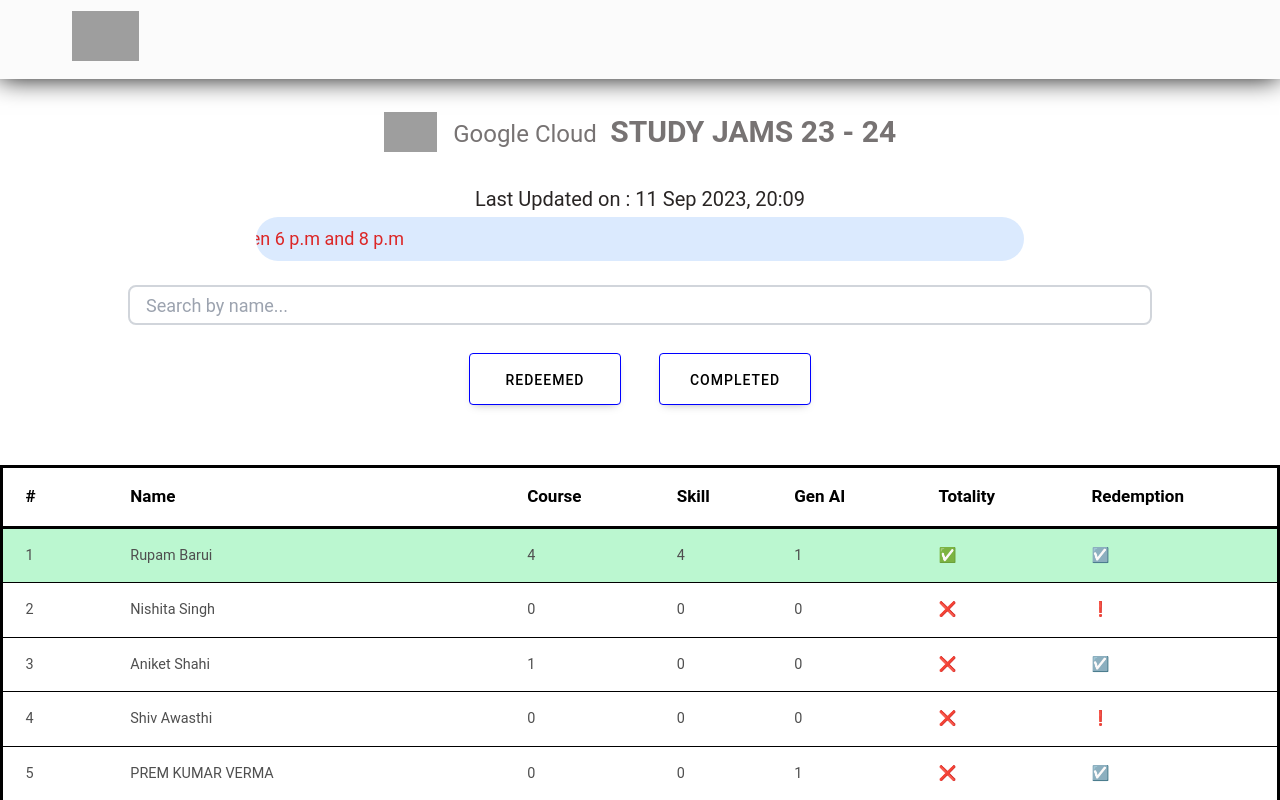
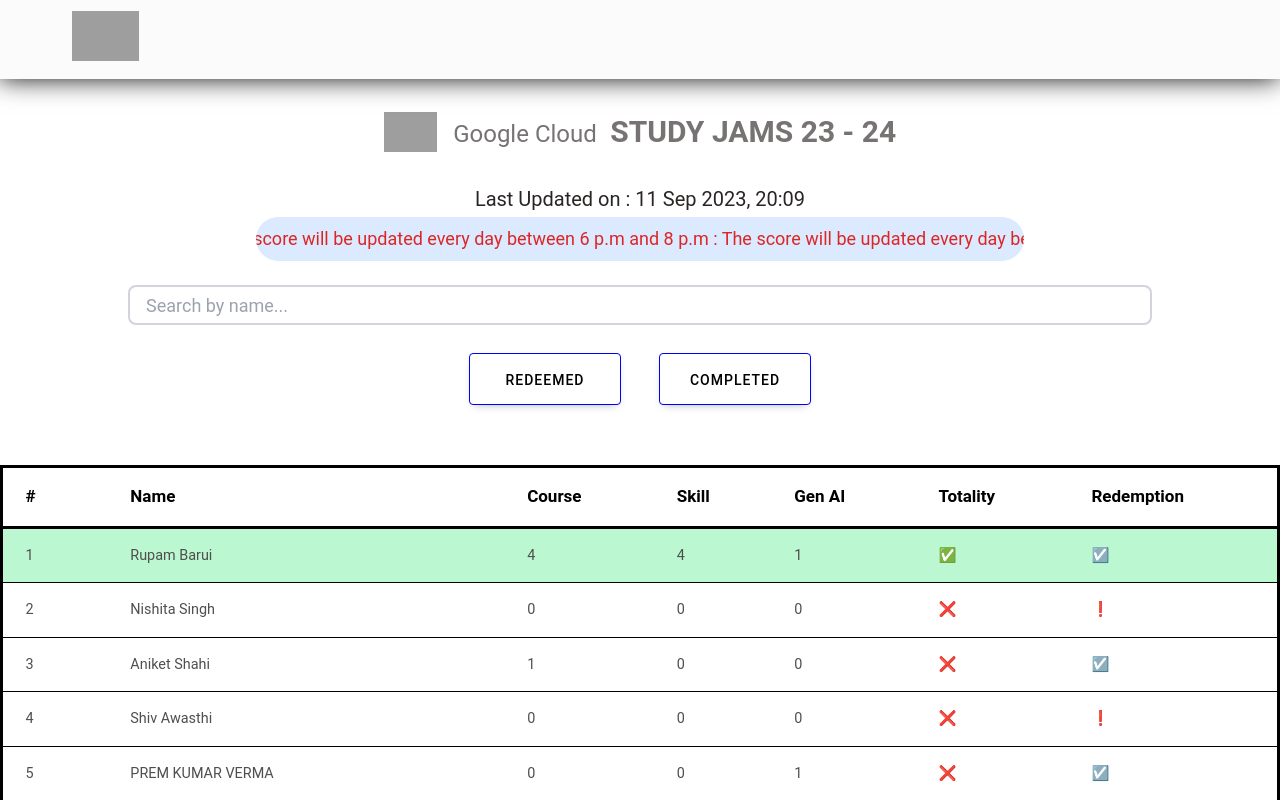
Before and after one commit to aniket0608/gcp-progress, a React (Create React App) app: page / in a window 1280 px wide. Shown: the top 800 px of the page. Built offline with nearby package versions, Linux system fonts and the light colour scheme; grey boxes are pictures that could not be loaded.

Commit message:
animation update

```diff
--- a/src/css/App.css
+++ b/src/css/App.css
@@ -29,16 +29,16 @@
 .marquee{
     padding: 24px 0;
     white-space: nowrap;
-    animation: marquee 6.5s linear infinite; /* notice the infinite */
+    animation: marquee 10.5s linear infinite;
 }
 
 .marquee:after{
-    content: " The score will be updated every day between 6 p.m and 8 p.m";
+    content: " : The score will be updated every day between 6 p.m and 8 p.m";
 }
 
 @keyframes marquee{
     0% {
-        transform: translateX(0)
+        transform: translateX(100%)
     }
     100% {
         transform: translateX(-100%)
```
